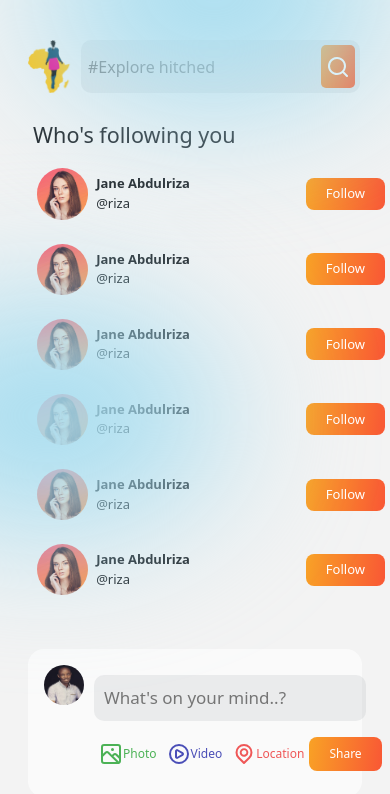
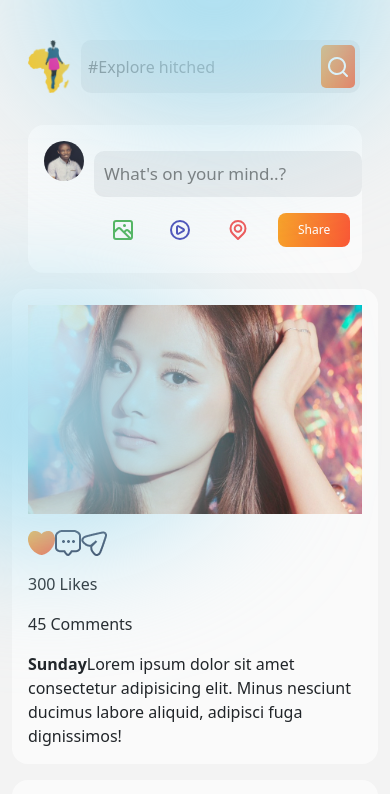
Before and after one commit to iamjaypey/hitched, a React (Create React App) app: page / in a window 390 px wide. Shown: the top 794 px of the page. Built offline with nearby package versions, Linux system fonts and the light colour scheme.

Commit message:
followers removed on mobile screen

```diff
--- a/src/components/Followers/Followers.css
+++ b/src/components/Followers/Followers.css
@@ -8,6 +8,12 @@
   max-height: 500px;
   overflow: scroll;
   overflow-x: hidden;
+}
+
+@media (max-width: 480px) {
+  .followers {
+    display: none;
+  }
 }
 
 .follower {
--- a/src/components/Share/Share.css
+++ b/src/components/Share/Share.css
@@ -63,3 +63,11 @@
   border-radius: 0.5rem;
   margin-top: 15px;
 }
+
+
+@media (max-width: 480px) {
+  .post__media__option > span {
+    display: none;
+    background-color: rgb(173, 50, 50);
+  }
+}
--- a/src/components/Share/Share.jsx
+++ b/src/components/Share/Share.jsx
@@ -33,15 +33,18 @@ const Share = () => {
             style={{color: '#4cb256'}}
             >
             <UilScenery />
-            Photo
+            <span>Photo</span>
           </div>
           <div className="post__media__option" style={{color: '#4a4eb7'}}>
             <UilPlayCircle />
-            Video
+
+            <span>Video</span>
+
           </div>
           <div className="post__media__option" style={{color: '#ef5757'}}>
             <UilLocationPoint />
-            Location
+            <span>Location</span>
+
           </div>
           {/* <div className="post__media__option" style={{color: '#4cb256'}}>
             <UilSchedule />
```
Also changed, not shown: src/components/Post/Post.css (+10 -0 lines).
